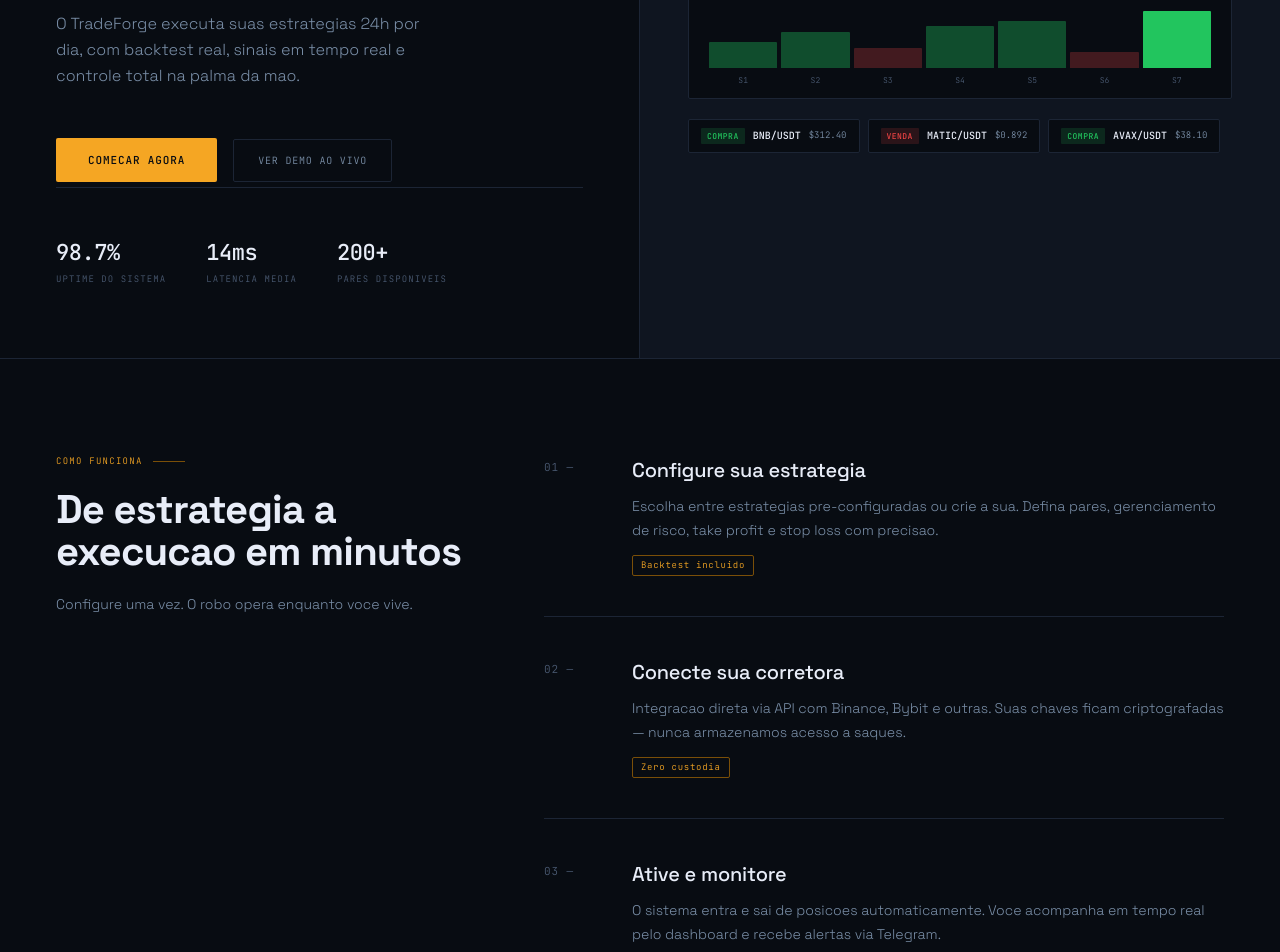
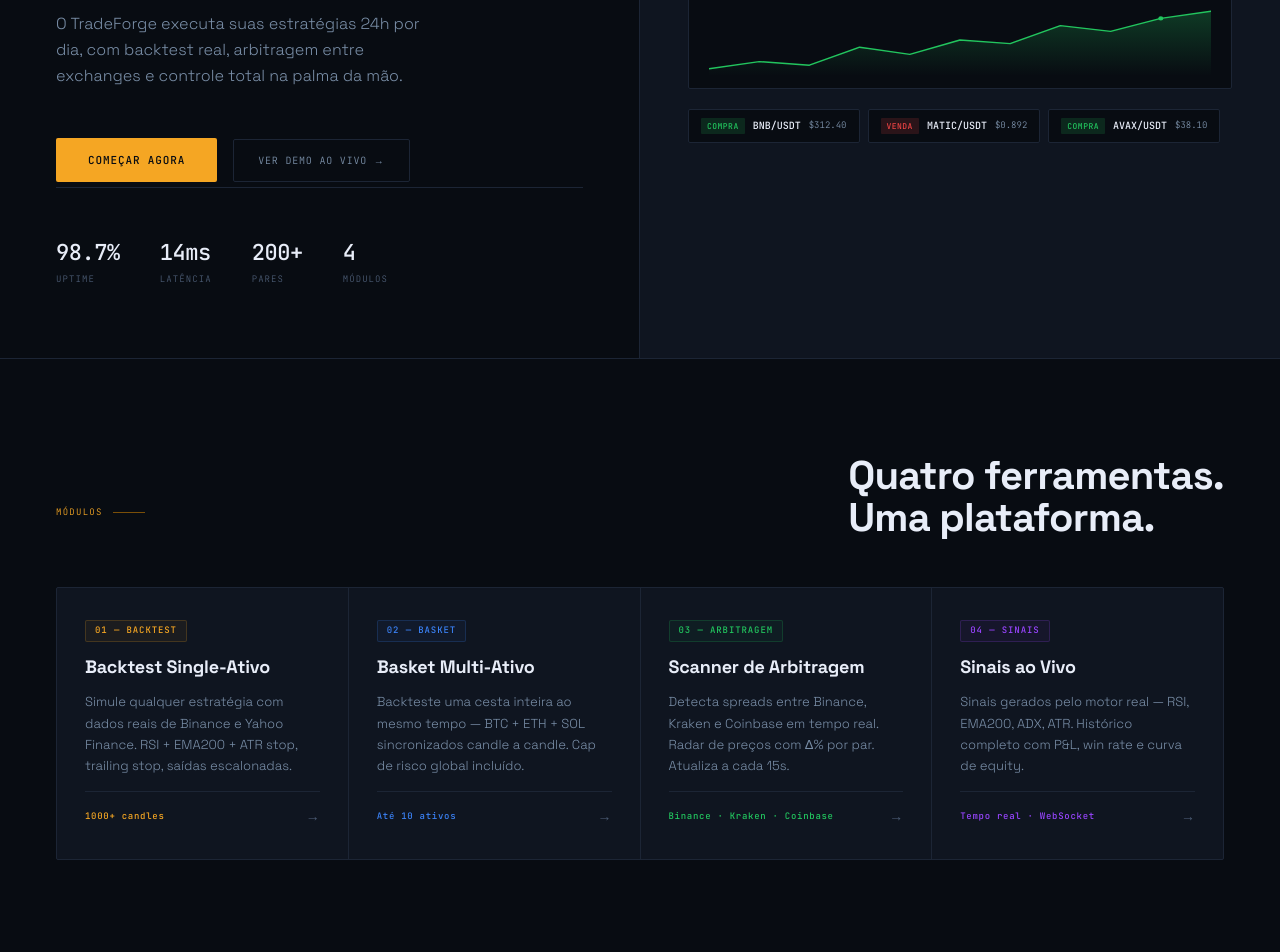
Before and after one commit to megawesley2015-lang/Tradeforge-Sovereign, a Next.js app: page / in a window 1280 px wide. Shown: the part 460-1412 px from the top of the page. Built offline with nearby package versions, Linux system fonts and the light colour scheme; no server answers.

Commit message:
feat(landing): add modules section + SVG equity curve

```diff
--- a/components/landing/LandingPage.tsx
+++ b/components/landing/LandingPage.tsx
@@ -2,6 +2,64 @@
 
 import Link from 'next/link';
 import './landing.css';
+
+const MODULES = [
+  {
+    tag: '01 — BACKTEST',
+    title: 'Backtest Single-Ativo',
+    desc: 'Simule qualquer estratégia com dados reais de Binance e Yahoo Finance. RSI + EMA200 + ATR stop, trailing stop, saídas escalonadas.',
+    stat: '1000+ candles',
+    href: '/trading/backtest',
+    color: '#F5A623',
+  },
+  {
+    tag: '02 — BASKET',
+    title: 'Basket Multi-Ativo',
+    desc: 'Backteste uma cesta inteira ao mesmo tempo — BTC + ETH + SOL sincronizados candle a candle. Cap de risco global incluído.',
+    stat: 'Até 10 ativos',
+    href: '/trading/backtest-basket',
+    color: '#3B82F6',
+  },
+  {
+    tag: '03 — ARBITRAGEM',
+    title: 'Scanner de Arbitragem',
+    desc: 'Detecta spreads entre Binance, Kraken e Coinbase em tempo real. Radar de preços com Δ% por par. Atualiza a cada 15s.',
+    stat: 'Binance · Kraken · Coinbase',
+    href: '/trading/arbitrage',
+    color: '#22C55E',
+  },
+  {
+    tag: '04 — SINAIS',
+    title: 'Sinais ao Vivo',
+    desc: 'Sinais gerados pelo motor real — RSI, EMA200, ADX, ATR. Histórico completo com P&L, win rate e curva de equity.',
+    stat: 'Tempo real · WebSocket',
+    href: '/trading/signals',
+    color: '#9945FF',
+  },
+];
+
+function EquityCurve() {
+  const pts = [
+    [0, 90], [60, 80], [120, 85], [180, 60], [240, 70],
+    [300, 50], [360, 55], [420, 30], [480, 38], [540, 20], [600, 10],
+  ];
+  const pathD = pts.map(([x, y], i) => `${i === 0 ? 'M' : 'L'} ${x} ${y}`).join(' ');
+  const areaD = `M 0 90 ${pts.map(([x, y]) => `L ${x} ${y}`).join(' ')} L 600 100 L 0 100 Z`;
+
+  return (
+    <svg viewBox="0 0 600 100" style={{ width: '100%', height: 72 }} preserveAspectRatio="none">
+      <defs>
+        <linearGradient id="eqGrad" x1="0" y1="0" x2="0" y2="1">
+          <stop offset="0%" stopColor="#22C55E" stopOpacity="0.25" />
+          <stop offset="100%" stopColor="#22C55E" stopOpacity="0" />
+        </linearGradient>
+      </defs>
+      <path d={areaD} fill="url(#eqGrad)" />
+      <path d={pathD} fill="none" stroke="#22C55E" strokeWidth="2" strokeLinecap="round" strokeLinejoin="round" />
+      <circle cx="540" cy="20" r="3" fill="#22C55E" />
+    </svg>
+  );
+}
 
 export default function LandingPage() {
   return (
@@ -9,18 +67,14 @@
 
       {/* ─── NAV ─── */}
       <nav className="tf-nav">
-        <div className="tf-nav-logo">
-          trade<span>forge</span>
-        </div>
+        <div className="tf-nav-logo">trade<span>forge</span></div>
         <ul className="tf-nav-links">
-          <li><a href="#como-funciona">Produto</a></li>
-          <li><a href="#como-funciona">Estrategias</a></li>
-          <li><a href="#numeros">Numeros</a></li>
-          <li><Link href="/auth/login">Docs</Link></li>
+          <li><a href="#modulos">Módulos</a></li>
+          <li><a href="#como-funciona">Como Funciona</a></li>
+          <li><a href="#numeros">Números</a></li>
+          <li><Link href="/auth/login">Entrar</Link></li>
         </ul>
-        <Link href="/auth/register" className="tf-nav-cta">
-          Criar conta
-        </Link>
+        <Link href="/auth/register" className="tf-nav-cta">Criar conta</Link>
       </nav>
 
       {/* ─── HERO ─── */}
@@ -28,8 +82,8 @@
         <div className="tf-hero-left">
           <div>
             <div className="tf-hero-eyebrow">
-              <span className="tf-eyebrow-tag">Beta aberto</span>
-              <span className="tf-eyebrow-label">Trading automatizado para B3 e cripto</span>
+              <span className="tf-eyebrow-tag">● Beta aberto</span>
+              <span className="tf-eyebrow-label">Trading automatizado · B3 e Cripto</span>
             </div>
 
             <h1 className="tf-hero-headline">
@@ -39,43 +93,42 @@
             </h1>
 
             <p className="tf-hero-sub">
-              O TradeForge executa suas estrategias 24h por dia, com backtest real,
-              sinais em tempo real e controle total na palma da mao.
+              O TradeForge executa suas estratégias 24h por dia, com backtest real,
+              arbitragem entre exchanges e controle total na palma da mão.
             </p>
 
             <div className="tf-hero-actions">
-              <Link href="/auth/register" className="tf-btn-primary">
-                Comecar agora
-              </Link>
-              <Link href="/auth/login" className="tf-btn-ghost">
-                Ver demo ao vivo
-              </Link>
+              <Link href="/auth/register" className="tf-btn-primary">Começar agora</Link>
+              <Link href="/trading/dashboard" className="tf-btn-ghost">Ver demo ao vivo →</Link>
             </div>
           </div>
 
           <div className="tf-hero-metrics">
             <div className="tf-metric-item">
               <span className="tf-metric-val">98.7%</span>
-              <span className="tf-metric-label">Uptime do sistema</span>
+              <span className="tf-metric-label">Uptime</span>
             </div>
             <div className="tf-metric-item">
               <span className="tf-metric-val">14ms</span>
-              <span className="tf-metric-label">Latencia media</span>
+              <span className="tf-metric-label">Latência</span>
             </div>
             <div className="tf-metric-item">
               <span className="tf-metric-val">200+</span>
-              <span className="tf-metric-label">Pares disponiveis</span>
+              <span className="tf-metric-label">Pares</span>
+            </div>
+            <div className="tf-metric-item">
+              <span className="tf-metric-val">4</span>
+              <span className="tf-metric-label">Módulos</span>
             </div>
           </div>
         </div>
 
-        {/* Terminal preview */}
+        {/* Terminal mock */}
         <div className="tf-hero-right">
           <div className="tf-terminal-header">
-            <span className="tf-terminal-title">Posicoes abertas</span>
+            <span className="tf-terminal-title">Posições abertas</span>
             <span className="tf-terminal-live">
-              <span className="tf-live-dot" />
-              Ao vivo
+              <span className="tf-live-dot" /> Ao vivo
             </span>
           </div>
 
@@ -91,79 +144,52 @@
             </thead>
             <tbody>
               <tr>
-                <td>
-                  <span className="tf-par-nome">BTC/USDT</span>
-                  <span className="tf-par-tipo tf-long">LONG</span>
-                </td>
+                <td><span className="tf-par-nome">BTC/USDT</span><span className="tf-par-tipo tf-long">LONG</span></td>
                 <td>$42.380</td>
                 <td>$43.120</td>
                 <td className="tf-pnl-pos">+1.74%</td>
                 <td><span className="tf-status tf-status-ativo">Ativo</span></td>
               </tr>
               <tr>
-                <td>
-                  <span className="tf-par-nome">ETH/USDT</span>
-                  <span className="tf-par-tipo tf-short">SHORT</span>
-                </td>
+                <td><span className="tf-par-nome">ETH/USDT</span><span className="tf-par-tipo tf-short">SHORT</span></td>
                 <td>$2.640</td>
                 <td>$2.598</td>
                 <td className="tf-pnl-pos">+1.59%</td>
                 <td><span className="tf-status tf-status-ativo">Ativo</span></td>
               </tr>
               <tr>
-                <td>
-                  <span className="tf-par-nome">SOL/USDT</span>
-                  <span className="tf-par-tipo tf-long">LONG</span>
-                </td>
+                <td><span className="tf-par-nome">SOL/USDT</span><span className="tf-par-tipo tf-long">LONG</span></td>
                 <td>$98.20</td>
                 <td>$96.40</td>
                 <td className="tf-pnl-neg">-1.83%</td>
                 <td><span className="tf-status tf-status-ativo">Ativo</span></td>
               </tr>
               <tr>
-                <td>
-                  <span className="tf-par-nome">ARB/USDT</span>
-                  <span className="tf-par-tipo tf-long">LONG</span>
-                </td>
+                <td><span className="tf-par-nome">ARB/USDT</span><span className="tf-par-tipo tf-long">LONG</span></td>
                 <td>$1.124</td>
                 <td>$1.124</td>
                 <td className="tf-pnl-neu">0.00%</td>
-                <td><span className="tf-status tf-status-aguard">Aguardando</span></td>
+                <td><span className="tf-status tf-status-aguard">Aguard.</span></td>
               </tr>
             </tbody>
           </table>
 
           <div className="tf-equity-panel">
             <div className="tf-equity-header">
-              <span className="tf-equity-title">Equity — ultimas 7 semanas</span>
+              <span className="tf-equity-title">Equity — últimas 7 semanas</span>
               <span className="tf-equity-val">+18.4%</span>
             </div>
-            <div className="tf-equity-bars">
-              <div className="tf-eq-bar tf-eq-pos"  style={{ height: '40%' }} />
-              <div className="tf-eq-bar tf-eq-pos"  style={{ height: '55%' }} />
-              <div className="tf-eq-bar tf-eq-neg"  style={{ height: '30%' }} />
-              <div className="tf-eq-bar tf-eq-pos"  style={{ height: '65%' }} />
-              <div className="tf-eq-bar tf-eq-pos"  style={{ height: '72%' }} />
-              <div className="tf-eq-bar tf-eq-neg"  style={{ height: '25%' }} />
-              <div className="tf-eq-bar tf-eq-dest" style={{ height: '88%' }} />
-            </div>
-            <div className="tf-equity-xaxis">
-              {['S1','S2','S3','S4','S5','S6','S7'].map((s) => (
-                <span key={s} className="tf-eq-xlabel">{s}</span>
-              ))}
-            </div>
+            <EquityCurve />
           </div>
 
           <div className="tf-sinais-strip">
             {[
-              { dir: 'compra', par: 'BNB/USDT',   preco: '$312.40' },
-              { dir: 'venda',  par: 'MATIC/USDT',  preco: '$0.892'  },
-              { dir: 'compra', par: 'AVAX/USDT',   preco: '$38.10'  },
+              { dir: 'COMPRA', par: 'BNB/USDT',  preco: '$312.40' },
+              { dir: 'VENDA',  par: 'MATIC/USDT', preco: '$0.892'  },
+              { dir: 'COMPRA', par: 'AVAX/USDT',  preco: '$38.10'  },
             ].map(({ dir, par, preco }) => (
               <div key={par} className="tf-sinal-chip">
-                <span className={`tf-sinal-icon ${dir === 'compra' ? 'tf-compra' : 'tf-venda'}`}>
-                  {dir.toUpperCase()}
-                </span>
+                <span className={`tf-sinal-icon ${dir === 'COMPRA' ? 'tf-compra' : 'tf-venda'}`}>{dir}</span>
                 <span className="tf-sinal-par">{par}</span>
                 <span className="tf-sinal-preco">{preco}</span>
               </div>
@@ -172,41 +198,62 @@
         </div>
       </section>
 
+      {/* ─── MÓDULOS ─── */}
+      <section id="modulos" className="tf-modulos">
+        <div className="tf-modulos-header">
+          <p className="tf-secao-label">Módulos</p>
+          <h2 className="tf-secao-titulo">Quatro ferramentas.<br />Uma plataforma.</h2>
+        </div>
+        <div className="tf-modulos-grid">
+          {MODULES.map((m) => (
+            <Link key={m.tag} href={m.href} className="tf-modulo-card">
+              <div className="tf-modulo-tag" style={{ color: m.color, borderColor: `${m.color}30`, background: `${m.color}0D` }}>
+                {m.tag}
+              </div>
+              <h3 className="tf-modulo-title">{m.title}</h3>
+              <p className="tf-modulo-desc">{m.desc}</p>
+              <div className="tf-modulo-footer">
+                <span className="tf-modulo-stat" style={{ color: m.color }}>{m.stat}</span>
+                <span className="tf-modulo-arrow">→</span>
+              </div>
+            </Link>
+          ))}
+        </div>
+      </section>
+
       {/* ─── COMO FUNCIONA ─── */}
       <section id="como-funciona" className="tf-como-funciona">
         <div className="tf-como-left">
           <p className="tf-secao-label">Como funciona</p>
-          <h2 className="tf-secao-titulo">De estrategia a execucao em minutos</h2>
-          <p className="tf-secao-desc">
-            Configure uma vez. O robo opera enquanto voce vive.
-          </p>
+          <h2 className="tf-secao-titulo">De estratégia a execução em minutos</h2>
+          <p className="tf-secao-desc">Configure uma vez. O robô opera enquanto você vive.</p>
         </div>
 
         <ol className="tf-steps-lista">
           {[
             {
               num: '01 —',
-              titulo: 'Configure sua estrategia',
-              desc: 'Escolha entre estrategias pre-configuradas ou crie a sua. Defina pares, gerenciamento de risco, take profit e stop loss com precisao.',
-              tag: 'Backtest incluido',
+              titulo: 'Configure sua estratégia',
+              desc: 'Escolha entre estratégias pré-configuradas ou crie a sua. Defina pares, gerenciamento de risco, take profit e stop loss com precisão.',
+              tag: 'Backtest incluído',
             },
             {
               num: '02 —',
               titulo: 'Conecte sua corretora',
-              desc: 'Integracao direta via API com Binance, Bybit e outras. Suas chaves ficam criptografadas — nunca armazenamos acesso a saques.',
-              tag: 'Zero custodia',
+              desc: 'Integração direta via API com Binance, Bybit e outras. Suas chaves ficam criptografadas — nunca armazenamos acesso a saques.',
+              tag: 'Zero custódia',
             },
             {
               num: '03 —',
               titulo: 'Ative e monitore',
-              desc: 'O sistema entra e sai de posicoes automaticamente. Voce acompanha em tempo real pelo dashboard e recebe alertas via Telegram.',
+              desc: 'O sistema entra e sai de posições automaticamente. Você acompanha em tempo real pelo dashboard e recebe alertas via Telegram.',
               tag: 'Alertas em tempo real',
             },
             {
               num: '04 —',
               titulo: 'Analise e otimize',
-              desc: 'Relatorios detalhados de performance, historico de operacoes e sugestoes de otimizacao baseadas nos seus resultados reais.',
-              tag: 'Relatorios detalhados',
+              desc: 'Relatórios detalhados de performance, histórico de operações e sugestões de otimização baseadas nos seus resultados reais.',
+              tag: 'Relatórios detalhados',
             },
           ].map(({ num, titulo, desc, tag }) => (
             <div key={num} className="tf-step">
@@ -221,18 +268,16 @@
         </ol>
       </section>
 
-      {/* ─── NUMEROS ─── */}
+      {/* ─── NÚMEROS ─── */}
       <section id="numeros" className="tf-numeros">
         {[
-          { val: 'R$', amber: '2.4M', label: 'Volume operado',      desc: 'Nos ultimos 30 dias pela plataforma' },
-          { val: '',   amber: '14ms', label: 'Latencia de execucao', desc: 'Da decisao ao preenchimento da ordem' },
-          { val: '',   amber: '98.7', label: 'Uptime garantido',     desc: 'Com monitoramento continuo 24/7', suffix: '%' },
-          { val: '',   amber: '0',    label: 'Custodia de ativos',   desc: 'Seus fundos ficam na sua corretora' },
+          { val: 'R$', amber: '2.4M', label: 'Volume operado',       desc: 'Nos últimos 30 dias pela plataforma' },
+          { val: '',   amber: '14ms', label: 'Latência de execução',  desc: 'Da decisão ao preenchimento da ordem' },
+          { val: '',   amber: '98.7', label: 'Uptime garantido',      desc: 'Com monitoramento contínuo 24/7', suffix: '%' },
+          { val: '',   amber: '0',    label: 'Custódia de ativos',    desc: 'Seus fundos ficam na sua corretora' },
         ].map(({ val, amber, label, desc, suffix }) => (
           <div key={label} className="tf-numero-item">
-            <div className="tf-numero-val">
-              {val}<span className="amber">{amber}</span>{suffix}
-            </div>
+            <div className="tf-numero-val">{val}<span className="amber">{amber}</span>{suffix}</div>
             <div className="tf-numero-label">{label}</div>
             <div className="tf-numero-desc">{desc}</div>
           </div>
@@ -243,15 +288,15 @@
       <section className="tf-cta-final">
         <h2 className="tf-cta-titulo">
           Pronto para operar<br />
-          com <span className="amber">precisao</span><br />
-          cirurgica?
+          com <span className="amber">precisão</span><br />
+          cirúrgica?
         </h2>
         <div className="tf-cta-right">
           <Link href="/auth/register" className="tf-btn-primary" style={{ width: 'fit-content' }}>
-            Criar conta gratis
+            Criar conta grátis
           </Link>
           <p className="tf-cta-note">
-            Sem cartao de credito.<br />
+            Sem cartão de crédito.<br />
             7 dias de teste completo.<br />
             Cancele a qualquer momento.
           </p>
@@ -260,9 +305,7 @@
 
       {/* ─── FOOTER ─── */}
       <footer className="tf-footer">
-        <div className="tf-footer-logo">
-          trade<span>forge</span>
-        </div>
+        <div className="tf-footer-logo">trade<span>forge</span></div>
         <ul className="tf-footer-links">
           <li><a href="#">Termos</a></li>
           <li><a href="#">Privacidade</a></li>
--- a/components/landing/landing.css
+++ b/components/landing/landing.css
@@ -650,3 +650,107 @@
 }
 
 .tf-footer-links a:hover { color: var(--muted-hi); }
+
+/* ─── MÓDULOS ─── */
+.tf-modulos {
+  padding: 96px 56px;
+  border-bottom: 1px solid var(--border);
+}
+
+.tf-modulos-header {
+  display: flex;
+  align-items: flex-end;
+  justify-content: space-between;
+  gap: 40px;
+  margin-bottom: 48px;
+}
+
+.tf-modulos-header .tf-secao-titulo {
+  margin-bottom: 0;
+}
+
+.tf-modulos-grid {
+  display: grid;
+  grid-template-columns: repeat(4, 1fr);
+  gap: 1px;
+  background: var(--border);
+  border: 1px solid var(--border);
+  border-radius: var(--r);
+  overflow: hidden;
+}
+
+.tf-modulo-card {
+  background: var(--surface);
+  padding: 32px 28px;
+  display: flex;
+  flex-direction: column;
+  gap: 14px;
+  text-decoration: none;
+  transition: background 0.15s;
+  cursor: pointer;
+}
+
+.tf-modulo-card:hover {
+  background: rgba(255,255,255,0.025);
+}
+
+.tf-modulo-tag {
+  display: inline-flex;
+  align-items: center;
+  font-family: var(--mono);
+  font-size: 9px;
+  font-weight: 500;
+  letter-spacing: 0.10em;
+  padding: 3px 9px;
+  border-radius: var(--r);
+  border: 1px solid;
+  width: fit-content;
+}
+
+.tf-modulo-title {
+  font-family: var(--grotesk);
+  font-size: 18px;
+  font-weight: 600;
+  letter-spacing: -0.01em;
+  color: var(--text);
+  line-height: 1.2;
+  margin: 0;
+}
+
+.tf-modulo-desc {
+  font-family: var(--grotesk);
+  font-size: 13px;
+  font-weight: 300;
+  color: var(--muted-hi);
+  line-height: 1.65;
+  flex: 1;
+  margin: 0;
+}
+
+.tf-modulo-footer {
+  display: flex;
+  align-items: center;
+  justify-content: space-between;
+  padding-top: 14px;
+  border-top: 1px solid var(--border);
+  margin-top: auto;
+}
+
+.tf-modulo-stat {
+  font-family: var(--mono);
+  font-size: 9px;
+  font-weight: 500;
+  letter-spacing: 0.08em;
+}
+
+.tf-modulo-arrow {
+  font-family: var(--mono);
+  font-size: 14px;
+  color: var(--muted);
+  transition: color 0.15s, transform 0.15s;
+}
+
+.tf-modulo-card:hover .tf-modulo-arrow {
+  color: var(--text);
+  transform: translateX(3px);
+}
```
